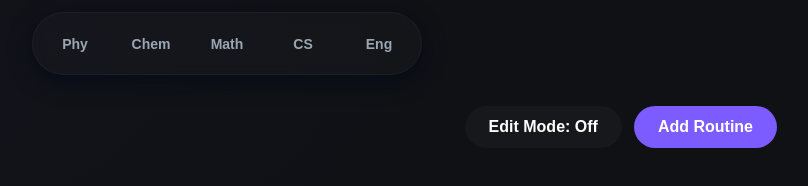
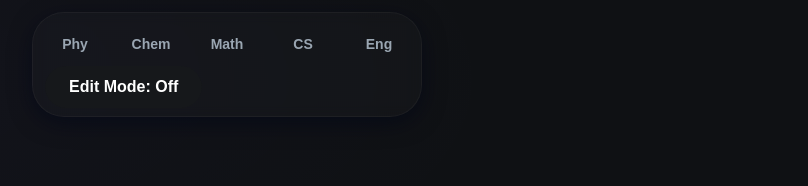
Before and after one commit to pratikonly/Routine-vercel, a website: page public/index.html in a window 1280 px wide. Shown: the whole page, without its empty margins (413-1221 px from the left). Drawn offline with Linux system fonts and the light colour scheme; no server answers.

Commit message:
Update index.html

```diff
--- a/public/index.html
+++ b/public/index.html
@@ -10,6 +10,7 @@
 <body>
   <!-- Top centered navbar -->
   <header class="topbar" role="navigation" aria-label="Subjects">
+    <div class="topbar-content">
       <nav class="nav" role="menubar" aria-label="Subjects menu">
         <button class="nav-btn" data-subject="Physics">Phys</button>
         <button class="nav-btn" data-subject="Chemistry">Chem</button>
@@ -17,18 +18,12 @@
         <button class="nav-btn" data-subject="CS">CS</button>
         <button class="nav-btn" data-subject="English">Eng</button>
       </nav>
-    <!-- Edit Mode and Add Routine Buttons for Mobile -->
-    <div class="mobile-button-container hidden-pc">
+      <div class="topbar-buttons">
         <button id="edit-mode-btn" class="edit-mode-btn">Edit Mode: Off</button>
-      <button id="add-routine-btn" class="add-routine-btn">Add Routine</button>
+        <button id="add-routine-btn" class="add-routine-btn hidden">Add Routine</button>
+      </div>
     </div>
   </header>
-
-  <!-- Edit Mode and Add Routine Buttons for PC -->
-  <div class="button-container hidden-mobile">
-    <button id="edit-mode-btn" class="edit-mode-btn">Edit Mode: Off</button>
-    <button id="add-routine-btn" class="add-routine-btn">Add Routine</button>
-  </div>
 
   <!-- Main week (dynamic) -->
   <main class="week" id="week"></main>
```
Lines whose indentation alone changed are shown as unchanged.
